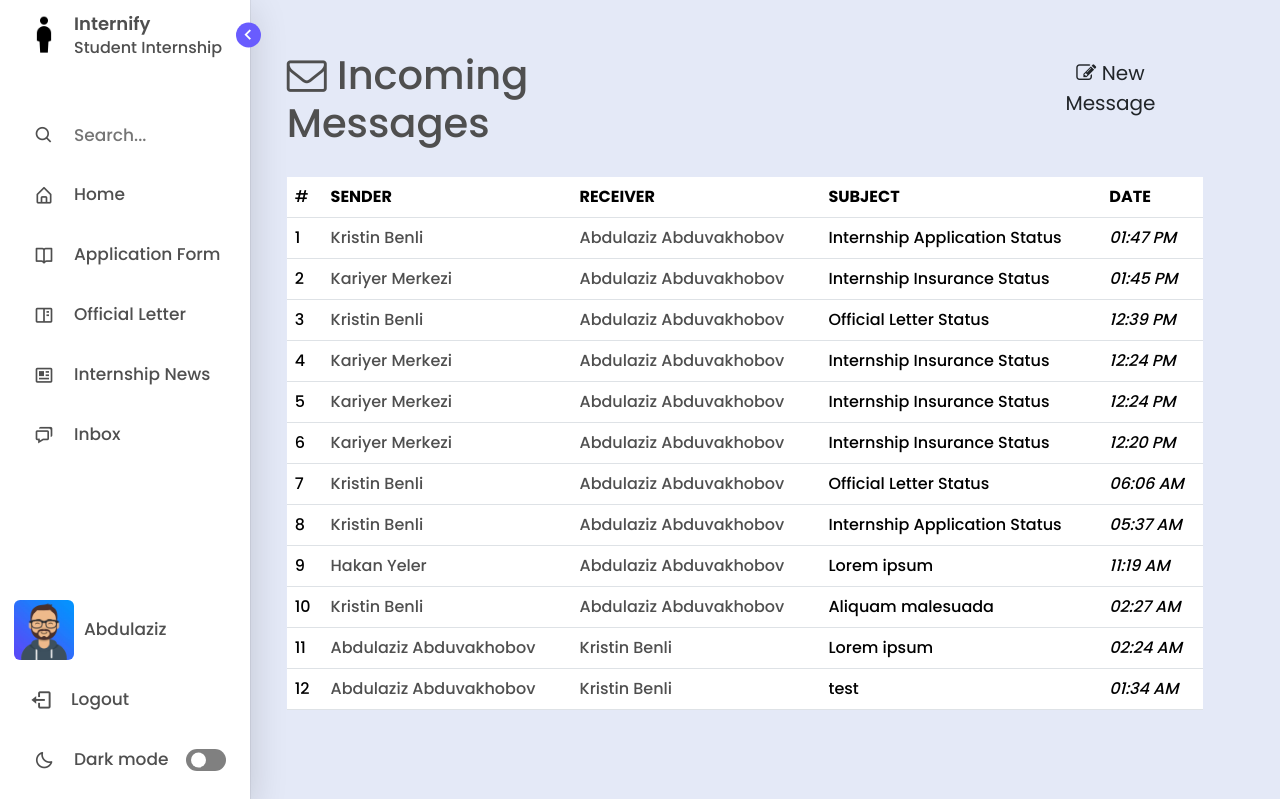
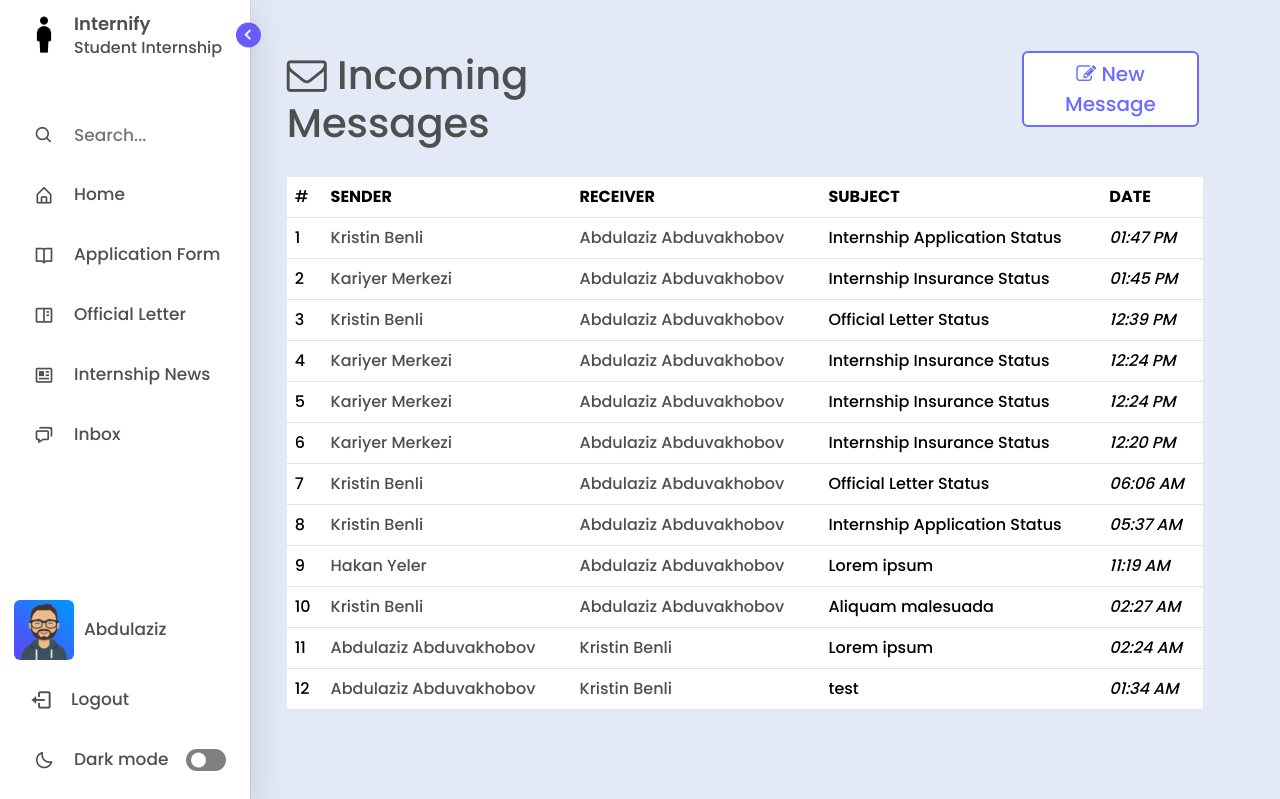
Before and after one commit to emirsakal/Internify, a Django app: page /inbox/ in a window 1280 px wide; the page is wider, and only the part inside the window is pictured. Shown: the top 799 px of that part. Run offline with Django 4.2, Linux system fonts and the light colour scheme; a user stored in the database is signed in; data comes from the database, SQL or seed files in the repository; some libraries are stand-ins or nearby versions.

Commit message:
hover button changes

```diff
--- a/templates/inbox.html
+++ b/templates/inbox.html
@@ -31,7 +31,7 @@
       <h1 class="title text"><i class="fa fa-envelope-o"></i> Incoming Messages</h1>
     </div>
     <div class="col-md-5">
-      <a href="{% url 'sendmessage' %}" class="btn" style="font-size: 20px; width:40%; float:right;"><i class='fa fa-pencil-square-o'></i> New Message</a>
+      <a href="{% url 'sendmessage' %}" class="btn btn-outline-primary" style="font-size: 20px; width:40%; float:right;"><i class='fa fa-pencil-square-o'></i> New Message</a>
     </div>
   </div>
   <div class="col-md-10" style="margin-top:2%;">
```
